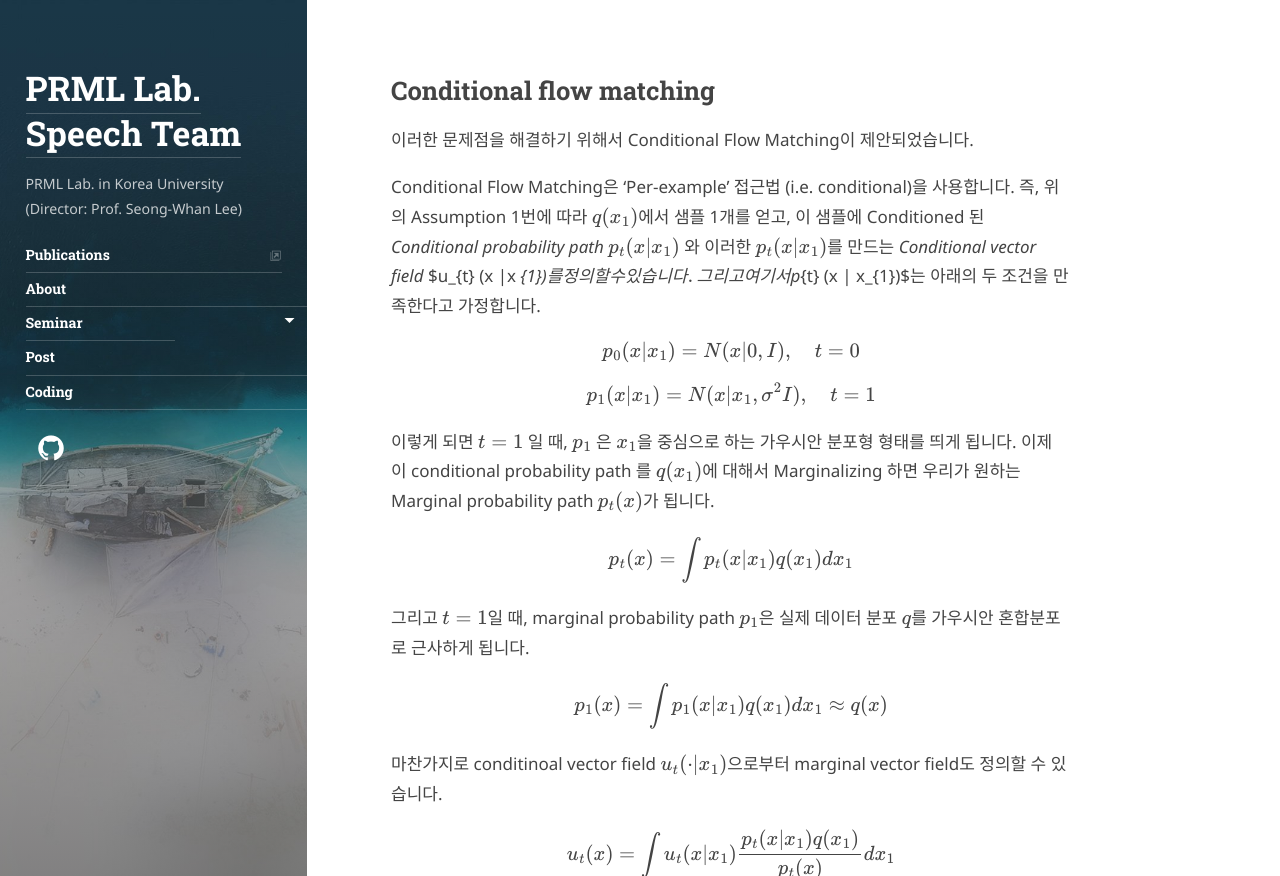
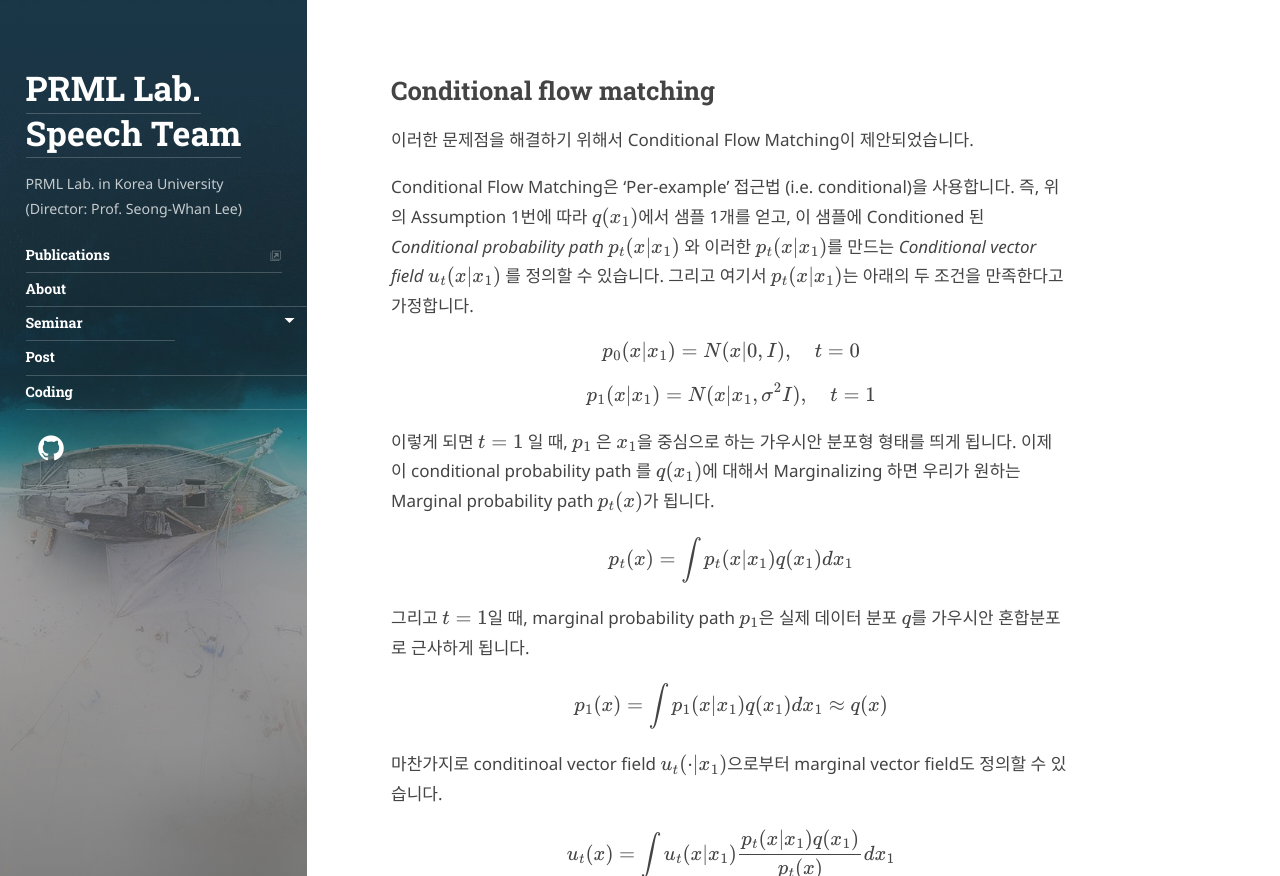
Before and after one commit to speech-team-korea/speech-team-korea.github.io, a Jekyll site: the page built from _posts/generative-model/2024-01-11-Flow-matching.md, in a window 1280 px wide and 900 px high, scrolled down 3803 px, cut to the strip 0-876 px from the top of the window. Built offline with Jekyll 4.4.1, drawn with Linux system fonts in a browser that asks for light colours; some web fonts are replaced; comment, search, counter and statistics services are not loaded; some of the changed text lies outside the part shown.

```diff
--- a/_posts/generative-model/2024-01-11-Flow-matching.md
+++ b/_posts/generative-model/2024-01-11-Flow-matching.md
@@ -119,7 +119,7 @@ $$
 
 이러한 문제점을 해결하기 위해서 Conditional Flow Matching이 제안되었습니다.
 
-Conditional Flow Matching은 ‘Per-example’ 접근법 (i.e. conditional)을 사용합니다. 즉, 위의 Assumption 1번에 따라 $q(x_{1} )$에서 샘플 1개를 얻고, 이 샘플에 Conditioned 된 *Conditional probability path* $p_{t} (x \| x_{1})$ 와 이러한 $p_{t} (x \| x_{1})$를 만드는 *Conditional vector field* $u_{t} (x \|x _{1})$ 를 정의할 수 있습니다. 그리고 여기서 $p_{t} (x \| x_{1})$는 아래의 두 조건을 만족한다고 가정합니다.
+Conditional Flow Matching은 ‘Per-example’ 접근법 (i.e. conditional)을 사용합니다. 즉, 위의 Assumption 1번에 따라 $q(x_{1} )$에서 샘플 1개를 얻고, 이 샘플에 Conditioned 된 *Conditional probability path* $p_{t} (x \| x_{1})$ 와 이러한 $p_{t} (x \| x_{1})$를 만드는 *Conditional vector field* $u_{t} (x \|x _ {1})$ 를 정의할 수 있습니다. 그리고 여기서 $p_{t} (x \| x_{1})$는 아래의 두 조건을 만족한다고 가정합니다.
 
 $$
 p_{0} (x | x_{1}) = N(x|0,I), \quad t=0
@@ -210,7 +210,7 @@ $$
 
 즉, 원래는 우리가 원하는 Vector field $u_t$를 찾기위한 식이었지만,  **Flow의 시간에 대한 미분 값을 예측하는 문제로 바뀌었습니다.**
 
-아래의 증명과 Thm을 통해, 지금까지 정한 가우시안 Probability path와 그에 대응하는 Flow $\psi_ {t, x_ 1 }$를 이용해서 $u_ t ( x | x _ 1 )$ 을 **Closed form으로 정할 수 있습니다.**
+아래의 증명과 Thm을 통해, 지금까지 정한 가우시안 Probability path와 그에 대응하는 Flow $\psi_ {t, x_ 1 }$를 이용해서 $u_ t ( x \| x _ 1 )$ 을 **Closed form으로 정할 수 있습니다.**
 
 ![Untitled](https://github.com/speech-team-korea/speech-team-korea.github.io/assets/144989499/fc18b6aa-3a58-4c8b-aa32-776296ed2ef8)
 
```
